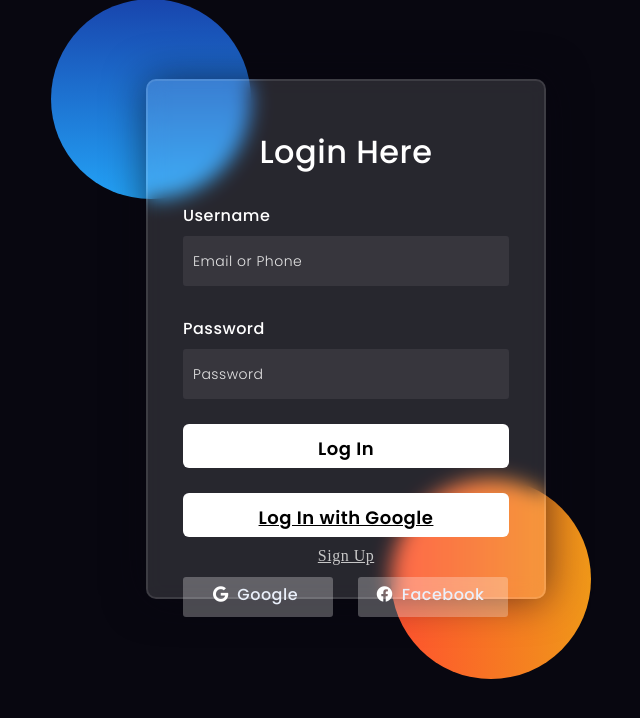
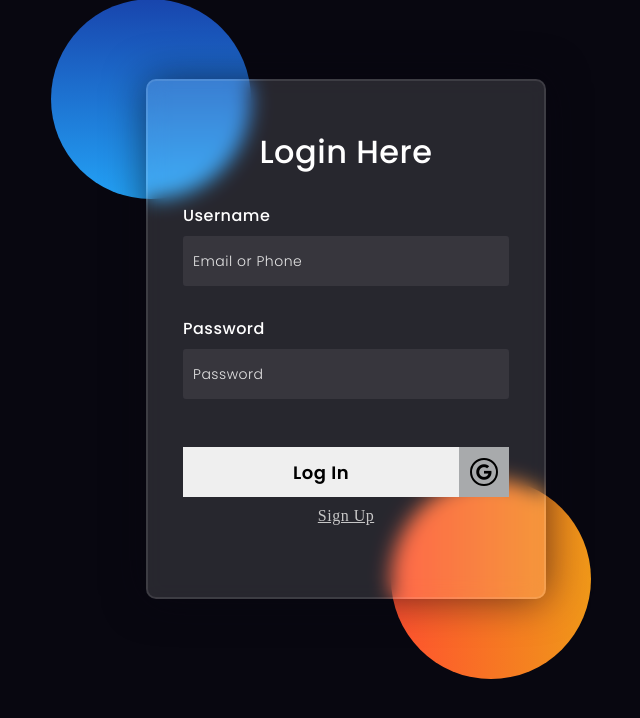
Before and after one commit to nirdosh-thakur/CareerGuard, a Flask app: page /login in a window 1280 px wide. Shown: the part 61-779 px from the top of the page, without its empty margins (294-934 px from the left). Run offline with Flask 3, Linux system fonts and the light colour scheme.

Commit message:
Login Page UI enhancement

```diff
--- a/templates/login.html
+++ b/templates/login.html
@@ -98,20 +98,7 @@ input{
 ::placeholder{
     color: #e5e5e5;
 }
-#login_button{
-  color: black;
-  display: flex;
-  height: 44px;
-  width: 100%;
-  background-color: white;
-  border-radius: 6px;
-  margin-top: 25px;
-  font-size: 18px;
-  font-weight: 700;
-  justify-content: center;
-  cursor: pointer;
-  padding: 11px 0;
-}
+
 .social{
   margin-top: 12px;
   display: flex;
@@ -164,17 +151,23 @@ input{
         <label for="password">Password</label>
         <input type="password" required placeholder="Password" id="password"  name="password">
 
-      <div>
-        <button type="submit" id="login_button" href="/" type="button" >Log In</button>
-      </div>
-      <a  id="login_button" href="/login/google_api" type="button" >Log In with Google</a>
+      <div style="display: flex;margin-top: 3rem;">
+           <button type="submit" id="login_button" href="/" style="width: -webkit-fill-available;font-size:large;font-weight:900;color:black;">Log In</button>
+          <a id="login_goggle_button" href="/login/google_api" style="width: min-content;padding: 11px;background:#a8aaac;"><i class="fab fa-google" style="color: black;border: 2px solid;padding: 4px;border-radius: 50%;"></i>
+    </a>
+        </div>
 
       <div style="display: flex;justify-content: center;margin-top: 10px;"><a href="/signup" style="color: #c7c7c7;font-family: serif;"> Sign Up</a></div>
+      <!--
+        <div class="social">
+            <a href="/login/google_api">
 
-        <div class="social">
-          <div class="go"><i class="fab fa-google"></i>  Google</div>
-          <div class="fb"><i class="fab fa-facebook"></i>  Facebook</div>
+          <button class="go" id ="login_goggle_button" type="button" style=""><i class="fab fa-google"></i> Google</button></a>
+
+            <div class="fb"><i class="fab fa-facebook"></i>  Facebook</div>
+
         </div>
+      -->
     </form>
 </body>
 </html>
```
